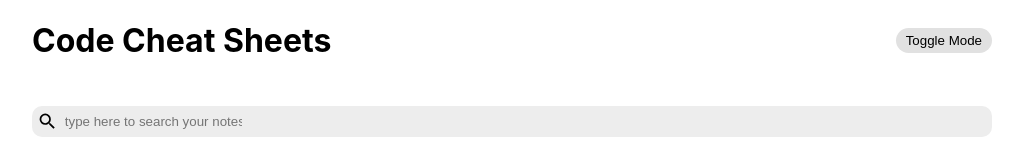
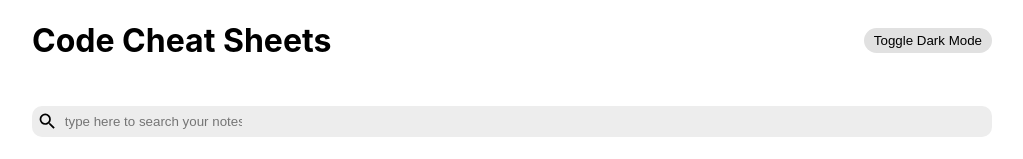
Before and after one commit to CrazyCheatsheetApp/Cheatsheet-WebApp, a React (Create React App) app: page / in a window 1280 px wide. Shown: the top 159 px of the page, without its empty margins (128-1151 px from the left). Built offline with nearby package versions, Linux system fonts and the light colour scheme.

Commit message:
update dark mode toggle btn

```diff
--- a/src/components/Header.js
+++ b/src/components/Header.js
@@ -4,7 +4,7 @@ const Header = ({ handleToggleDarkMode }) => {
     return (
         <div className="header">
             <h1>Code Cheat Sheets</h1>
-            <button onClick={() => handleToggleDarkMode((previousDarkMode) => !previousDarkMode)} className="grow save">Toggle Mode</button>
+            <button onClick={() => handleToggleDarkMode((previousDarkMode) => !previousDarkMode)} className="grow save">Toggle Dark Mode</button>
         </div>
     )
 }
```
